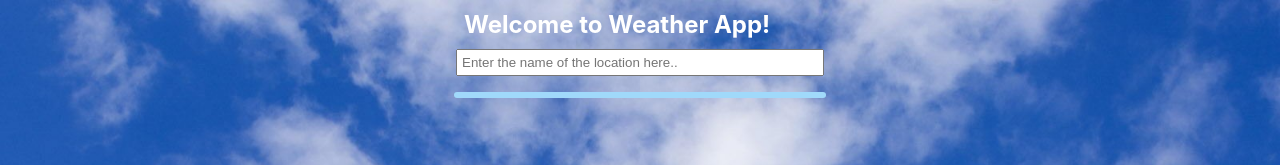
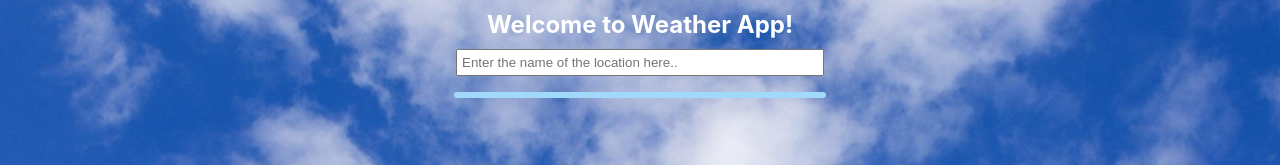
Before and after one commit to itashdv/weather-app, a React (Create React App) app: page / in a window 1280 px wide. Shown: the top 165 px of the page. Built offline with nearby package versions, Linux system fonts and the light colour scheme; no server answers.

Commit message:
Add optional align style props to heading shared component

```diff
--- a/src/components/feature/header/index.tsx
+++ b/src/components/feature/header/index.tsx
@@ -4,6 +4,7 @@ import * as Styled from './styles';
 
 export const Header = () => {
   const headingStyle = {
+    $align: 'center',
     $color: '#fff',
     $size: '24px',
   }
--- a/src/components/shared/heading/index.tsx
+++ b/src/components/shared/heading/index.tsx
@@ -9,11 +9,12 @@ type Props = {
 }
 
 export const Heading = ({ children, role, styleProps }: Props) => {
-  const { $color, $size } = styleProps;
+  const { $align, $color, $size } = styleProps;
 
   return (
     <Styled.Heading
       role={ role }
+      $align={ $align }
       $color={ $color }
       $size={ $size }
     >
--- a/src/components/shared/heading/styles.ts
+++ b/src/components/shared/heading/styles.ts
@@ -3,10 +3,12 @@ import styled from 'styled-components';
 export type Props = {
   $color: string;
   $size: string;
+  $align?: string;
 }
 
 export const Heading = styled.h4<Props>`
   color: ${ props => props.$color };
   font-size: ${ props => props.$size };
+  text-align: ${ props => props.$align };
   margin: 4px;
 `;
```
